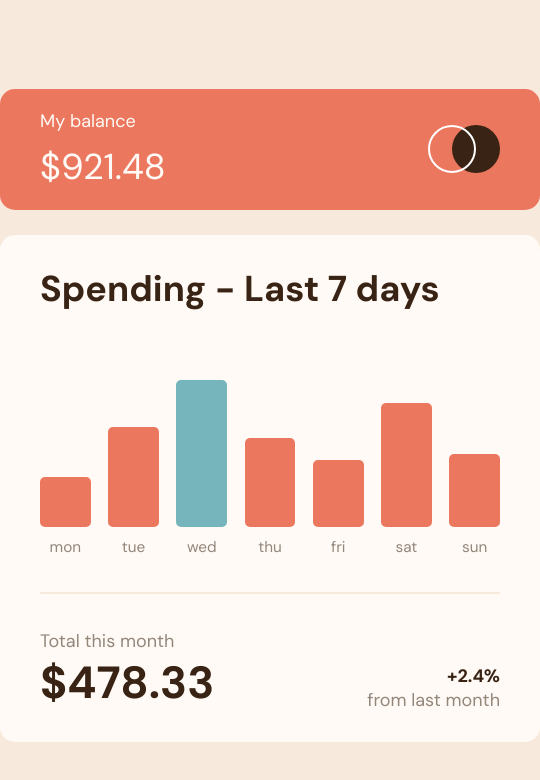
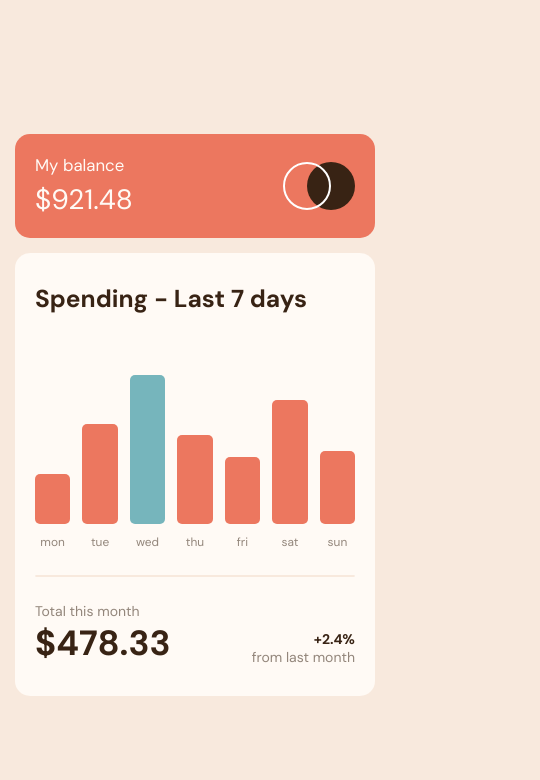
Before and after one commit to tomiwaorimoloye/expenses-chart-component-main, a plain HTML site: page index.html in a window 390 px wide. Shown: the whole page, 540 px wide, since content can reach past the window. Drawn offline with Linux system fonts and the light colour scheme.

Commit message:
Make webpage responsive

```diff
--- a/styles/style.css
+++ b/styles/style.css
@@ -38,10 +38,11 @@ body {
 	align-items: center;
 	flex-direction: column;
 	background-color: var(--cream);
+	padding-inline: 15px;
 }
 
 main {
-	margin: 50px auto;
+	margin: 67px auto;
 	width: 540px;
 }
 
@@ -54,6 +55,20 @@ h1 {
 section {
 	border-radius: 15px;
 	padding-inline: 40px;
+}
+
+@media only screen and (max-width: 575px) {
+	html {
+		font-size: 14px;
+	}
+
+	main {
+		width: 100%;
+	}
+
+	section {
+		padding-inline: 20px;
+	}
 }
 
 /* heading */
@@ -72,8 +87,24 @@ section {
 	right: 40px;
 }
 
-p.heading__price {
+.heading__price {
 	font-size: 2rem;
+}
+
+@media only screen and (max-width: 575px) {
+	h1 {
+		font-size: 1.2rem;
+		margin-bottom: 5px;
+	}
+
+	.heading {
+		padding-block: 20px;
+		margin-bottom: 15px;
+	}
+
+	.heading__logo {
+		right: 20px;
+	}
 }
 
 /* chart */
@@ -92,6 +123,17 @@ hr {
 	border: 1px solid var(--cream);
 	border-radius: 5px;
 	margin: 35px 0;
+}
+
+@media only screen and (max-width: 575px) {
+	h2 {
+		font-size: 1.75rem;
+		margin-bottom: 10px;
+	}
+
+	hr {
+		margin: 25px 0;
+	}
 }
 
 /* graph */
```
